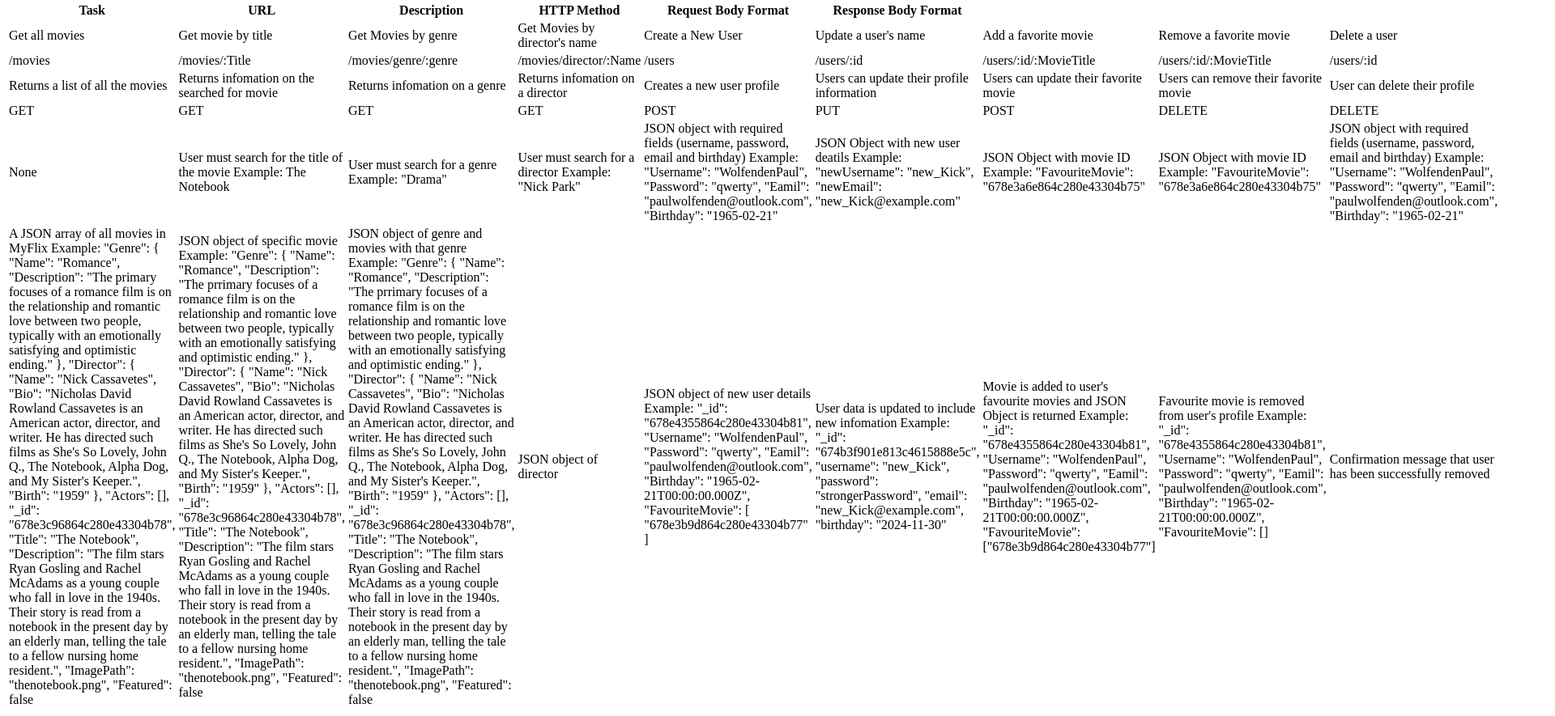
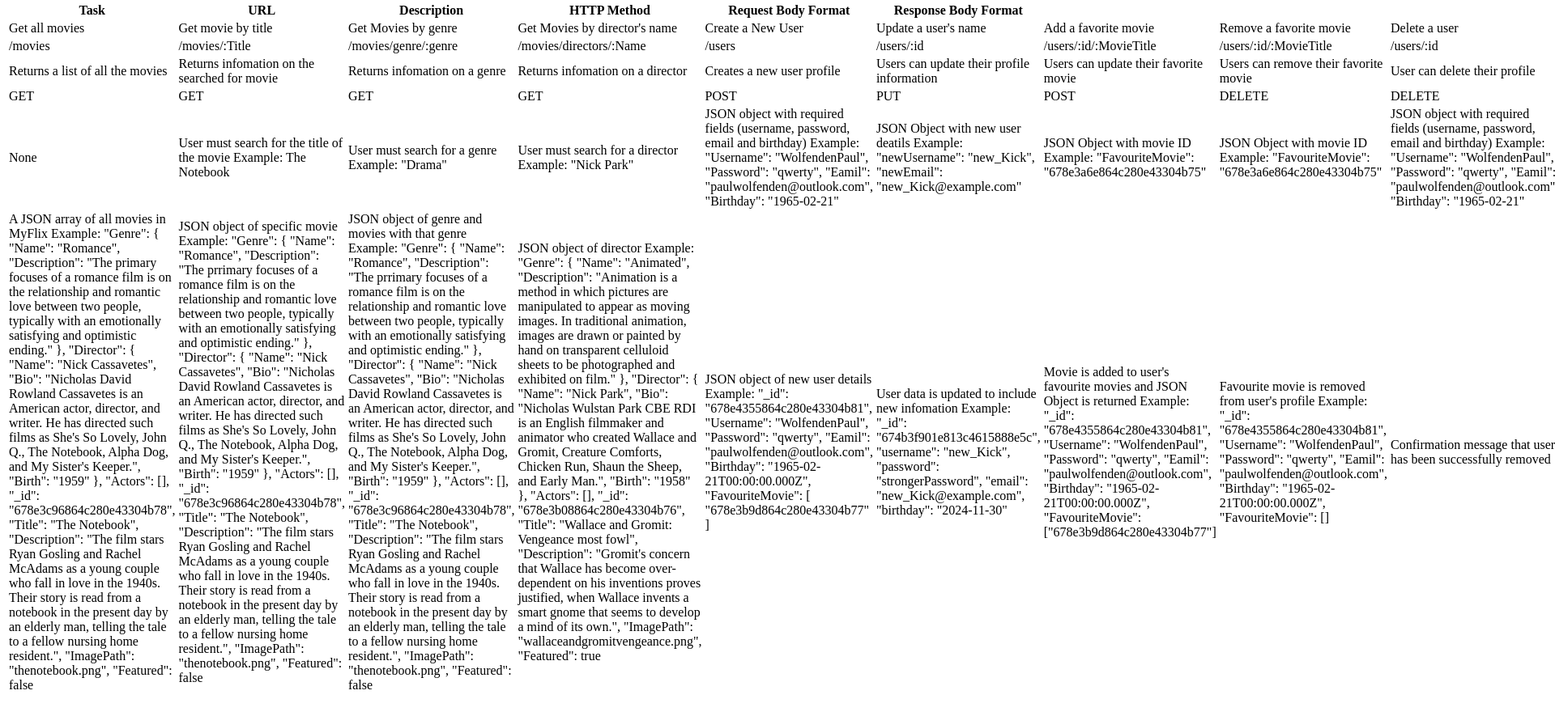
Before and after one commit to HanVonWolf/movie_myflix_api, a website: page public/documentation.html in a window 1280 px wide. Shown: the part 126-1011 px from the top of the page at 81% size, 1920 px wide, since content can reach past the window. Drawn offline with Linux system fonts and the light colour scheme.

Commit message:
Update Documentation

```diff
--- a/public/documentation.html
+++ b/public/documentation.html
@@ -32,7 +32,7 @@
                 <td>/movies</td>
                 <td>/movies/:Title</td>
                 <td>/movies/genre/:genre</td>
-                <td>/movies/director/:Name</td>
+                <td>/movies/directors/:Name</td>
                 <td>/users</td>
                 <td>/users/:id</td>
                 <td>/users/:id/:MovieTitle</td>
@@ -151,7 +151,24 @@
                 "ImagePath": "thenotebook.png",
                 "Featured": false
                 </td>
-                <td>JSON object of director</td>
+                <td>JSON object of director
+                  Example:
+                  "Genre": {
+                    "Name": "Animated",
+                    "Description": "Animation is a method in which pictures are manipulated to appear as moving images. In traditional animation, images are drawn or painted by hand on transparent celluloid sheets to be photographed and exhibited on film."
+                },
+                "Director": {
+                    "Name": "Nick Park",
+                    "Bio": "Nicholas Wulstan Park CBE RDI is an English filmmaker and animator who created Wallace and Gromit, Creature Comforts, Chicken Run, Shaun the Sheep, and Early Man.",
+                    "Birth": "1958"
+                },
+                "Actors": [],
+                "_id": "678e3b08864c280e43304b76",
+                "Title": "Wallace and Gromit: Vengeance most fowl",
+                "Description": "Gromit's concern that Wallace has become over-dependent on his inventions proves justified, when Wallace invents a smart gnome that seems to develop a mind of its own.",
+                "ImagePath": "wallaceandgromitvengeance.png",
+                "Featured": true
+                </td>
                 <td>JSON object of new user details
                   Example:
                     "_id": "678e4355864c280e43304b81",
```
